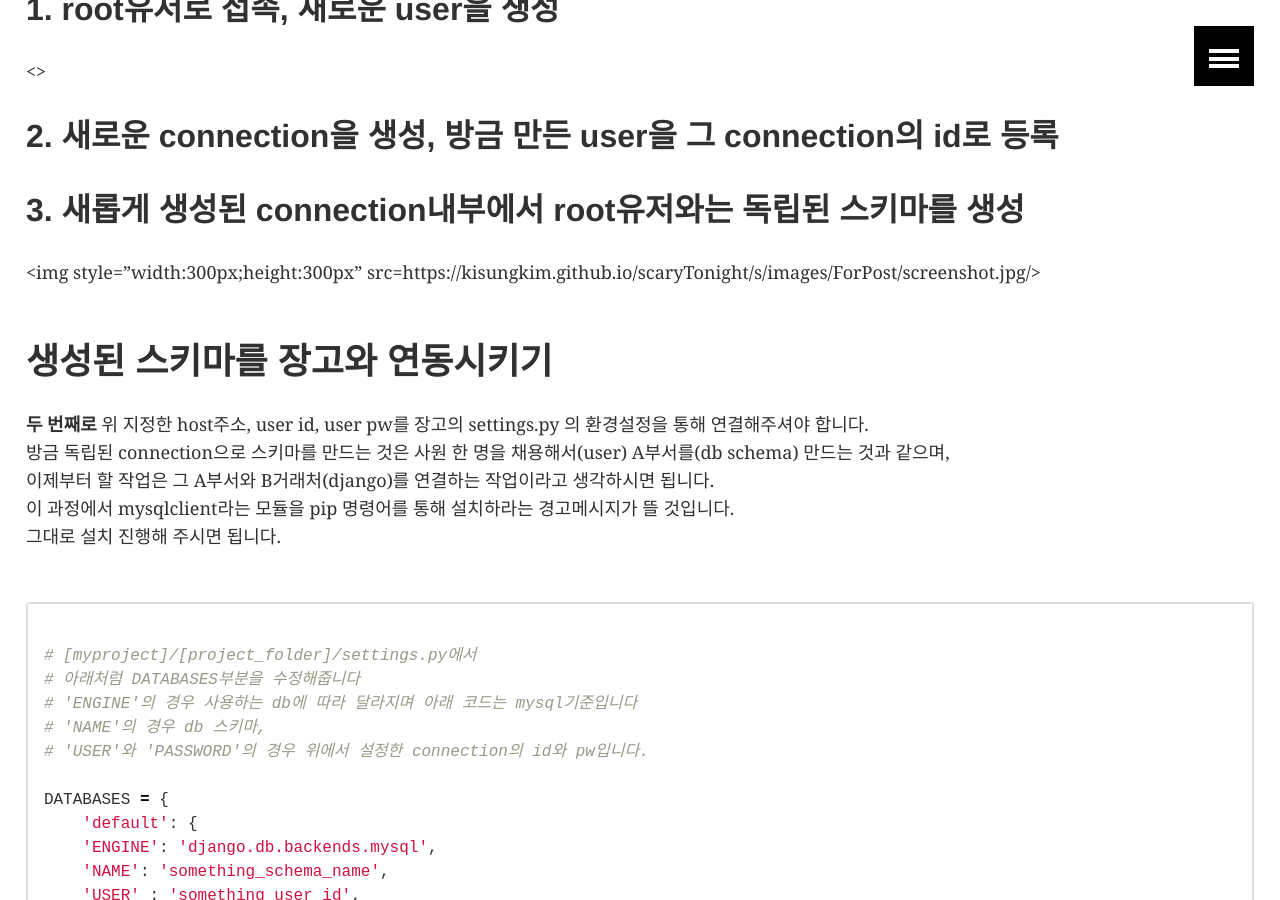
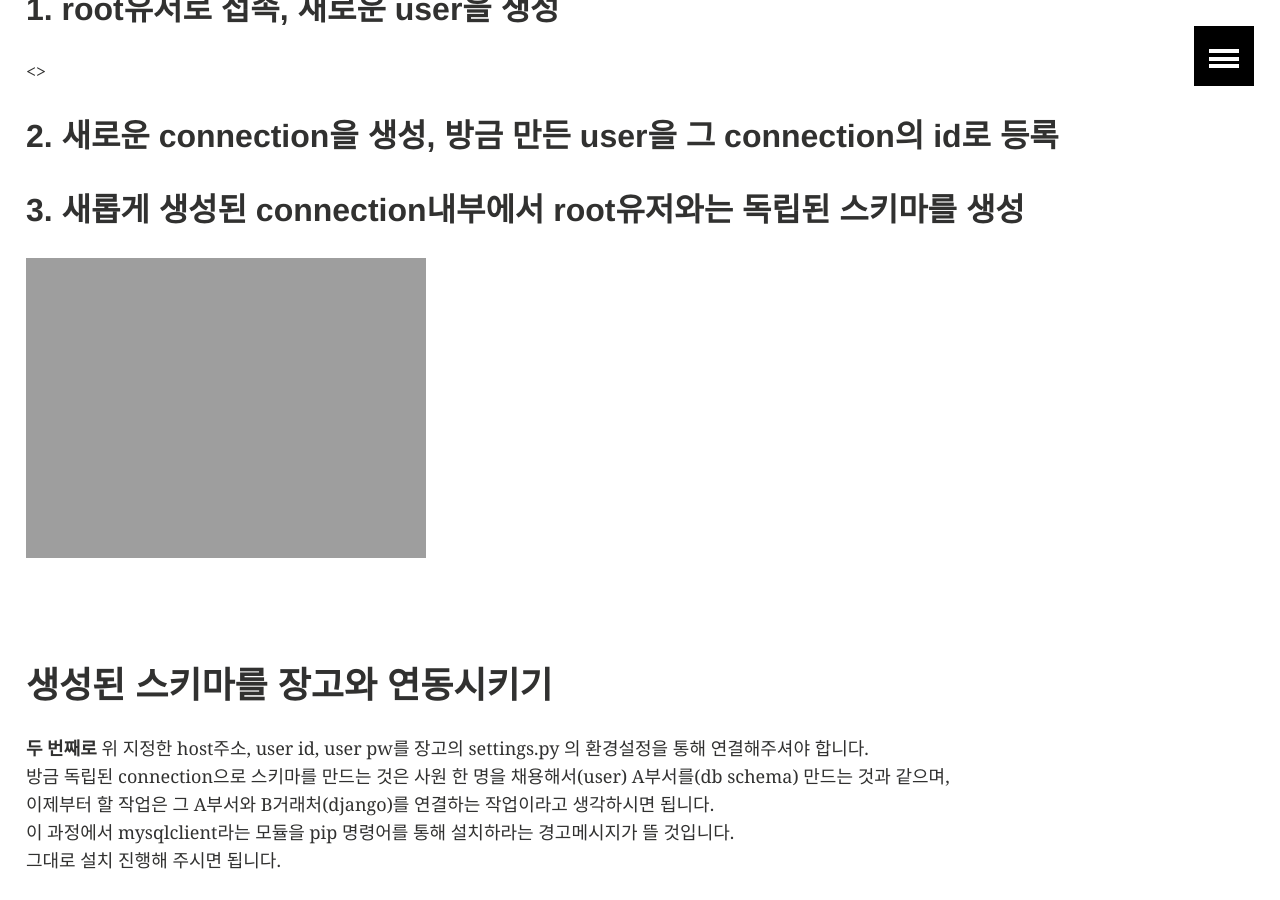
Before and after one commit to KisungKim/s, a Jekyll site: the page built from _posts/2018-08-23-ReactWithDjango05.md, in a window 1280 px wide and 900 px high, scrolled down 792 px. Built offline with Jekyll 4.4.1, drawn with Linux system fonts in a browser that asks for light colours.

Commit message:
image test

```diff
--- a/_posts/2018-08-23-ReactWithDjango05.md
+++ b/_posts/2018-08-23-ReactWithDjango05.md
@@ -36,7 +36,9 @@ root connection이 아닌 새로운 user를 만들고 그 user의 connection안
 ## 2. 새로운 connection을 생성, 방금 만든 user을 그 connection의 id로 등록
 
 ## 3. 새롭게 생성된 connection내부에서 root유저와는 독립된 스키마를 생성
-<img style="width:300px;height:300px" src={{ "/images/ForPost/screenshot.jpg" | absolute_url }}/>
+
+![test]({{ "/images/ForPost/screenshot.jpg" | absolute_url }})
+
 <br/>
 <br/>
 
```
